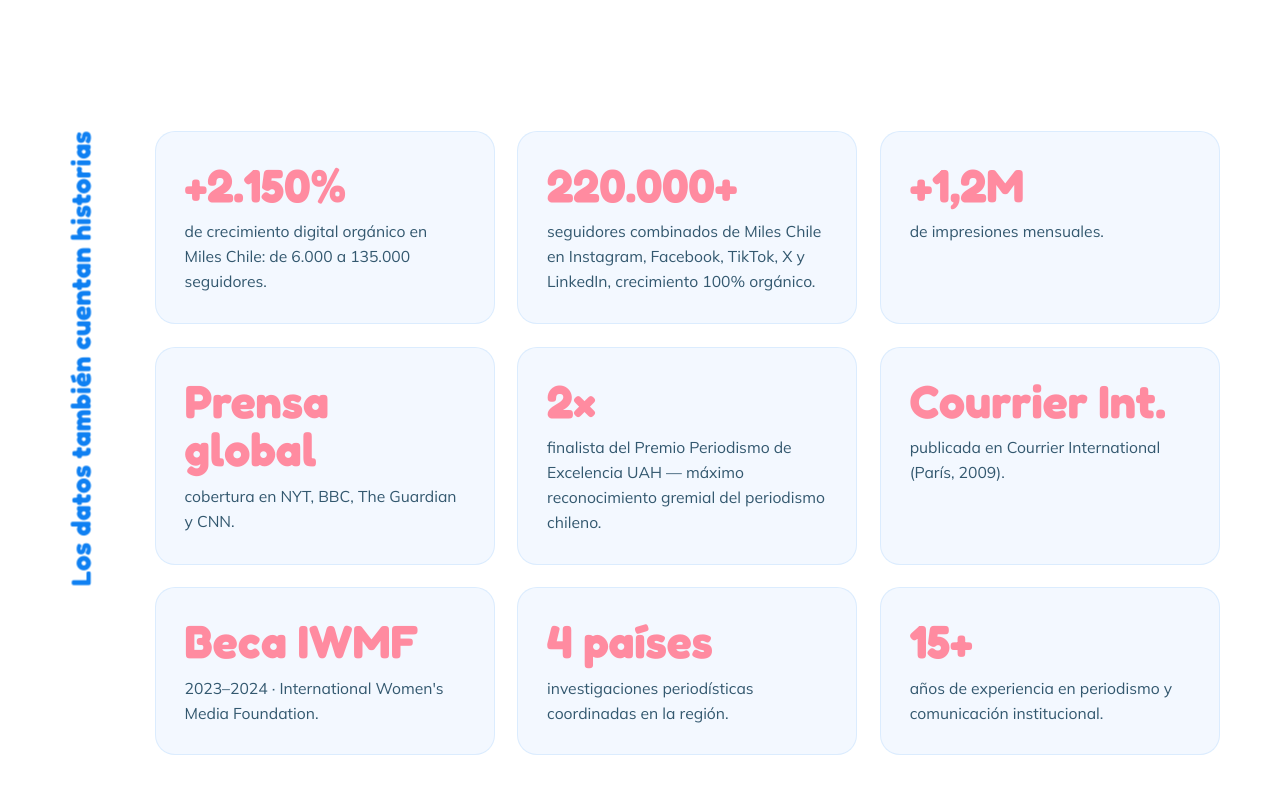
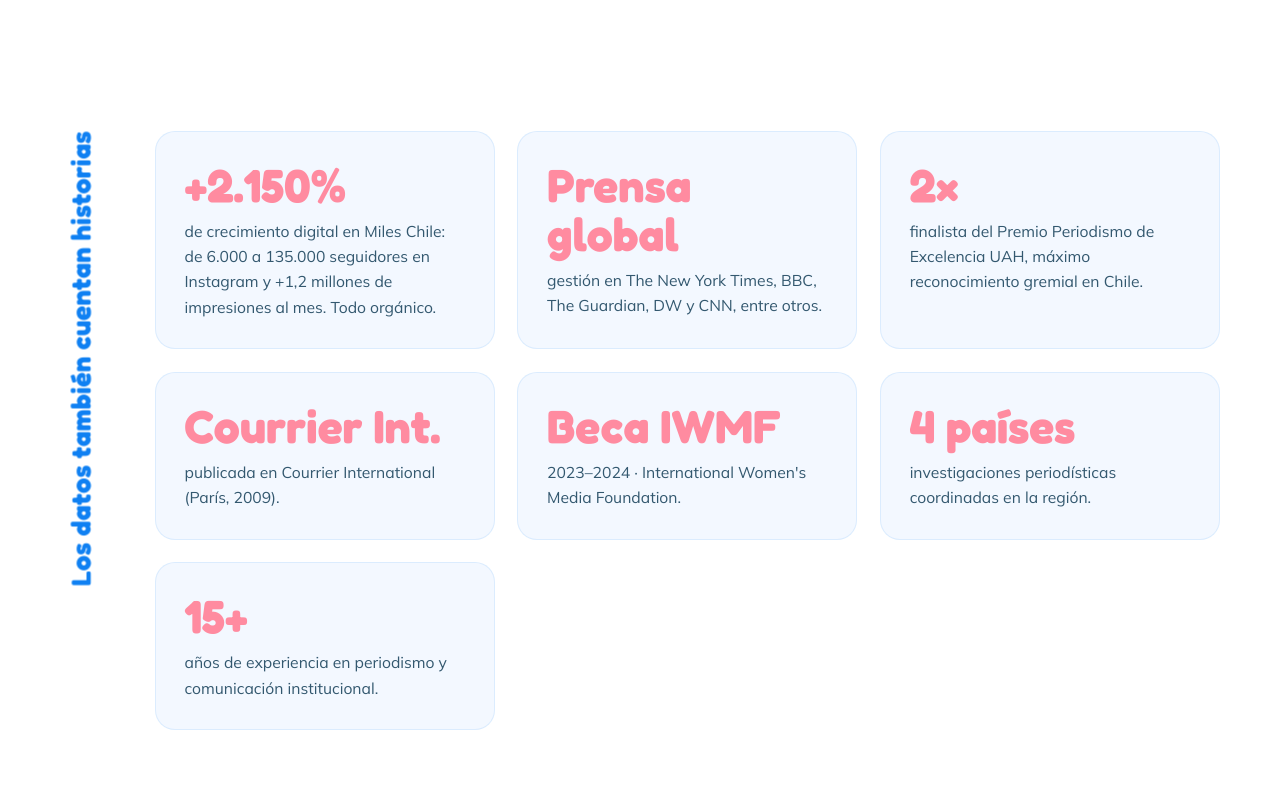
Before and after one commit to macagallo/portfoliomacarenagallo, a plain HTML site: page index.html in a window 1280 px wide. Shown: the part 1720-2520 px from the top of the page. Drawn offline with Linux system fonts and the light colour scheme.

Commit message:
Add files via upload

```diff
--- a/index.html
+++ b/index.html
@@ -320,11 +320,9 @@
           <div class="reveal">
             <span class="kicker" data-i18n="num-label">Los datos también cuentan historias</span>
             <div class="num-grid">
-              <div class="num"><div class="big">+2.150%</div><p data-i18n="d1">de crecimiento digital orgánico en Miles Chile: de 6.000 a 135.000 seguidores.</p></div>
-              <div class="num"><div class="big">220.000+</div><p data-i18n="d9">seguidores combinados de Miles Chile en Instagram, Facebook, TikTok, X y LinkedIn, crecimiento 100% orgánico.</p></div>
-              <div class="num"><div class="big">+1,2M</div><p data-i18n="d2">de impresiones mensuales.</p></div>
-              <div class="num"><div class="big" data-i18n="d3n">Prensa global</div><p data-i18n="d3">cobertura en NYT, BBC, The Guardian y CNN.</p></div>
-              <div class="num"><div class="big">2×</div><p data-i18n="d4">finalista del Premio Periodismo de Excelencia UAH — máximo reconocimiento gremial del periodismo chileno.</p></div>
+              <div class="num"><div class="big">+2.150%</div><p data-i18n="d1">de crecimiento digital en Miles Chile: de 6.000 a 135.000 seguidores en Instagram y +1,2 millones de impresiones al mes. Todo orgánico.</p></div>
+              <div class="num"><div class="big" data-i18n="d3n">Prensa global</div><p data-i18n="d3">gestión en The New York Times, BBC, The Guardian, DW y CNN, entre otros.</p></div>
+              <div class="num"><div class="big">2×</div><p data-i18n="d4">finalista del Premio Periodismo de Excelencia UAH, máximo reconocimiento gremial en Chile.</p></div>
               <div class="num"><div class="big" data-i18n="d5n">Courrier Int.</div><p data-i18n="d5">publicada en Courrier International (París, 2009).</p></div>
               <div class="num"><div class="big" data-i18n="d6n">Beca IWMF</div><p data-i18n="d6">2023–2024 · International Women's Media Foundation.</p></div>
               <div class="num"><div class="big" data-i18n="d7n">4 países</div><p data-i18n="d7">investigaciones periodísticas coordinadas en la región.</p></div>
@@ -570,11 +568,9 @@
       "about-p3":"I'm a journalist and editor with more than fifteen years of experience across media, cultural projects and social organizations. I want information not just to circulate, but to have an effect: clarity without oversimplifying, depth without rigidity.",
       "about-p4":"I always say I'm a journalist. Not a strategic communicator, not a content manager, not a community builder. A journalist. Not because I don't also do strategy, content and community, but because it's the word that best explains how I think. And in the end, behind all the acronyms and platforms, the work is still the same: finding the best way for something to reach someone. That's what I do, with whatever tools exist. I built this website and Career OS (my system for organizing the job search) myself, even though I'd never touched code before. Artificial intelligence was a tool; the curiosity to learn and build something of my own was the same one that pulled me out of newsrooms and got me there.",
       "num-label":"The numbers tell stories too",
-      "d1":"in organic digital growth at Miles Chile: from 6,000 to 135,000 followers.",
-      "d9":"combined Miles Chile followers on Instagram, Facebook, TikTok, X and LinkedIn, 100% organic growth.",
-      "d2":"in monthly impressions.",
-      "d3n":"Global press","d3":"coverage in NYT, BBC, The Guardian and CNN.",
-      "d4":"finalist for the UAH Journalism Excellence Award — the highest peer recognition in Chilean journalism.",
+      "d1":"in digital growth at Miles Chile: from 6,000 to 135,000 Instagram followers and over 1.2 million monthly impressions. All organic.",
+      "d3n":"Global press","d3":"coverage I secured in The New York Times, BBC, The Guardian, DW and CNN, among others.",
+      "d4":"finalist for the UAH Journalism Excellence Award, the top peer recognition in Chile.",
       "d5n":"Courrier Int.","d5":"published in Courrier International (Paris, 2009).",
       "d6n":"IWMF Fellow","d6":"2023–2024 · International Women's Media Foundation.",
       "d7n":"4 countries","d7":"journalistic investigations coordinated across the region.",
```
